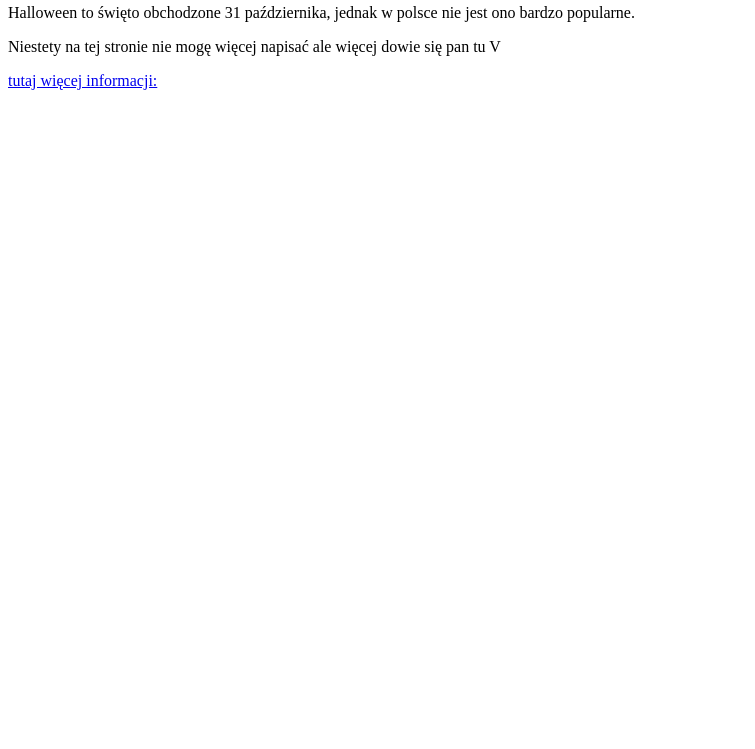
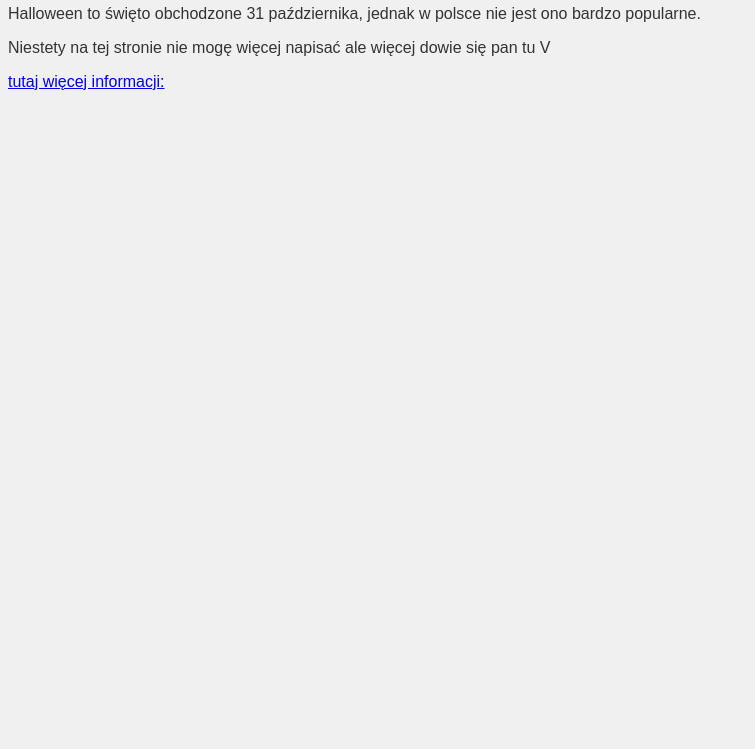
Before and after one commit to PawelekP/Halloween, a plain HTML site: page index.html in a window 1280 px wide. Shown: the part 51-800 px from the top of the page, without its empty margins (0-755 px from the left). Drawn offline with Linux system fonts and the light colour scheme.

Commit message:
Update index.html

```diff
--- a/index.html
+++ b/index.html
@@ -1,3 +1,11 @@
+<html>
+    <style>
+        body {
+            background-color: #f0f0f0; /* Kolor tła */
+            color: #333; /* Kolor czcionki */
+            font-family: Arial, sans-serif; /* Wybór rodzaju czcionki */
+        }
+    </style>
 <body>
     <strong><h2>Halloween</h2></strong>
     <p></p>
```
